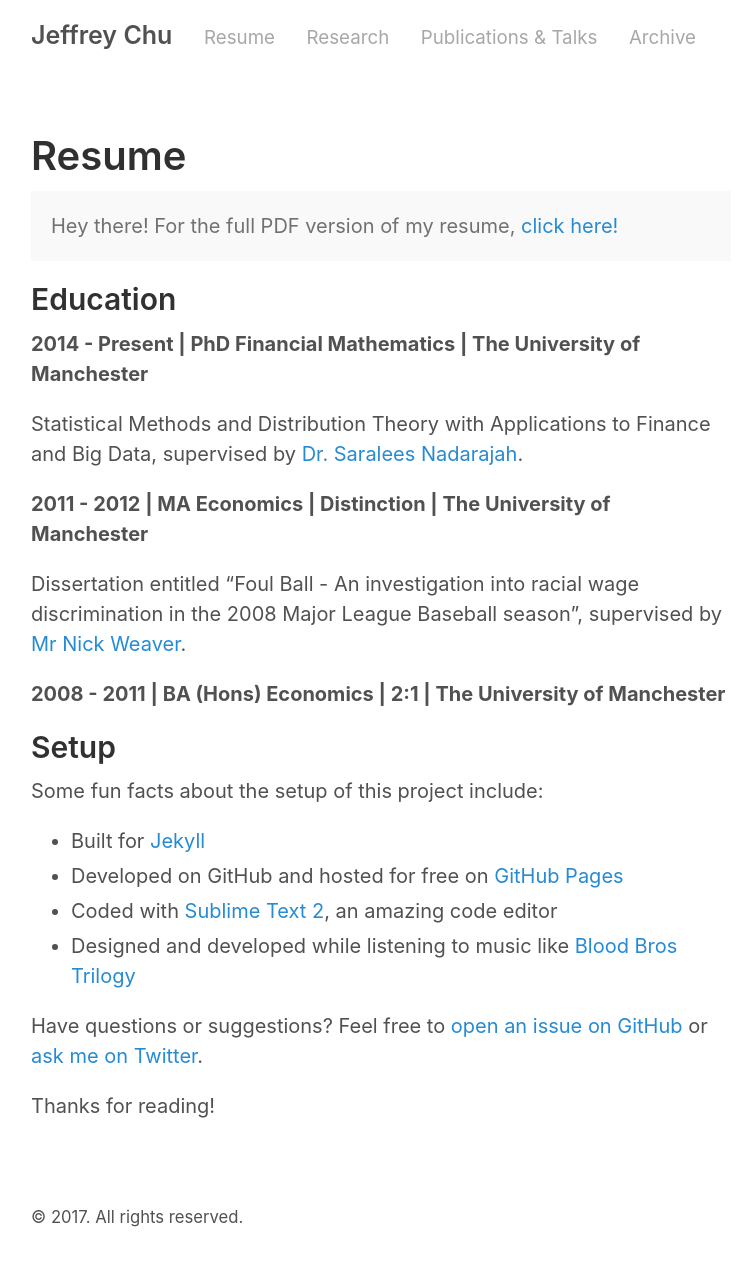
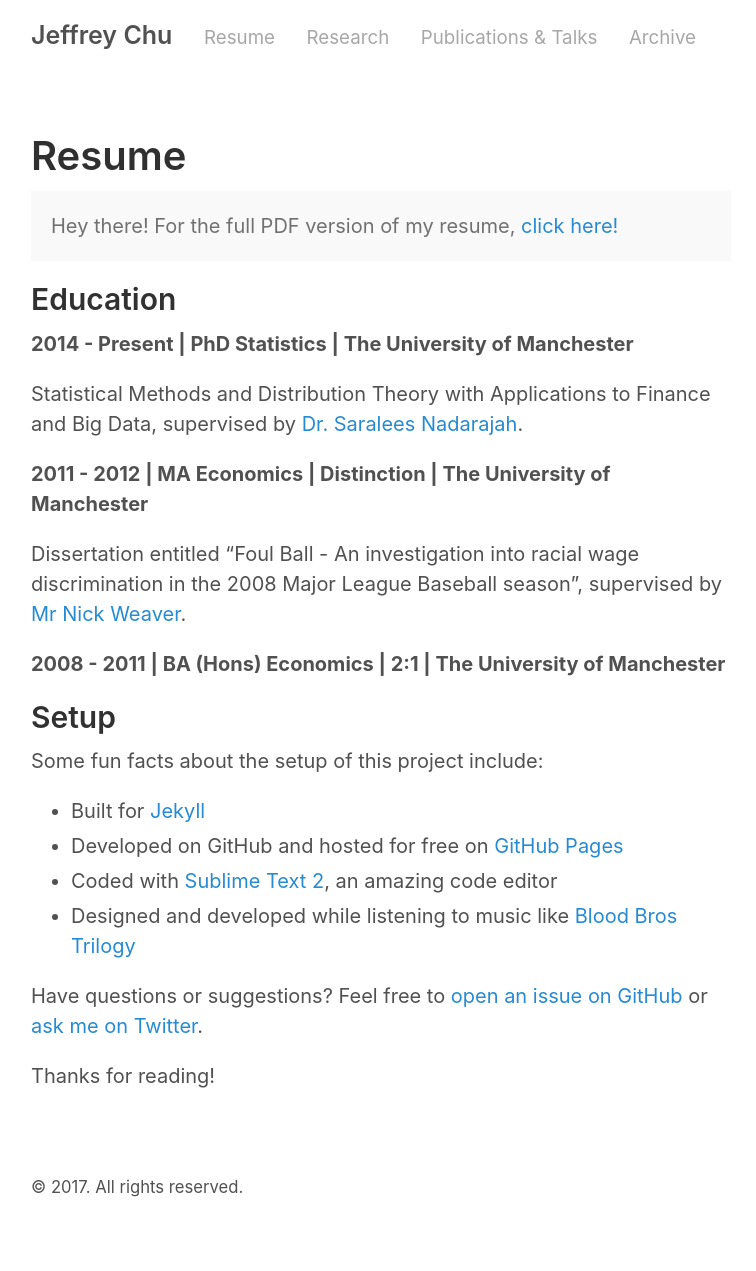
Before and after one commit to jeffrey-chu/jeffrey-chu.github.io, a Jekyll site: the page built from about.md, in a window 1280 px wide. Shown: the whole page, without its empty margins (259-1015 px from the left). Built offline with Jekyll 4.4.1, drawn with Linux system fonts in a browser that asks for light colours; after the commit the page ends 1241 px from its top, so only the background shows below that.

Commit message:
Update about.md

```diff
--- a/about.md
+++ b/about.md
@@ -8,7 +8,7 @@ title: Resume
 </p>
 
 ## Education
-<p><b>2014 - Present | PhD Financial Mathematics | The University of Manchester</b></p>
+<p><b>2014 - Present | PhD Statistics | The University of Manchester</b></p>
 Statistical Methods and Distribution Theory with Applications to Finance and Big Data, supervised by <a href="http://www.maths.manchester.ac.uk/~saralees/">Dr. Saralees Nadarajah</a>.
 
 <p><b>2011 - 2012 | MA Economics | Distinction | The University of Manchester</b></p>
```
